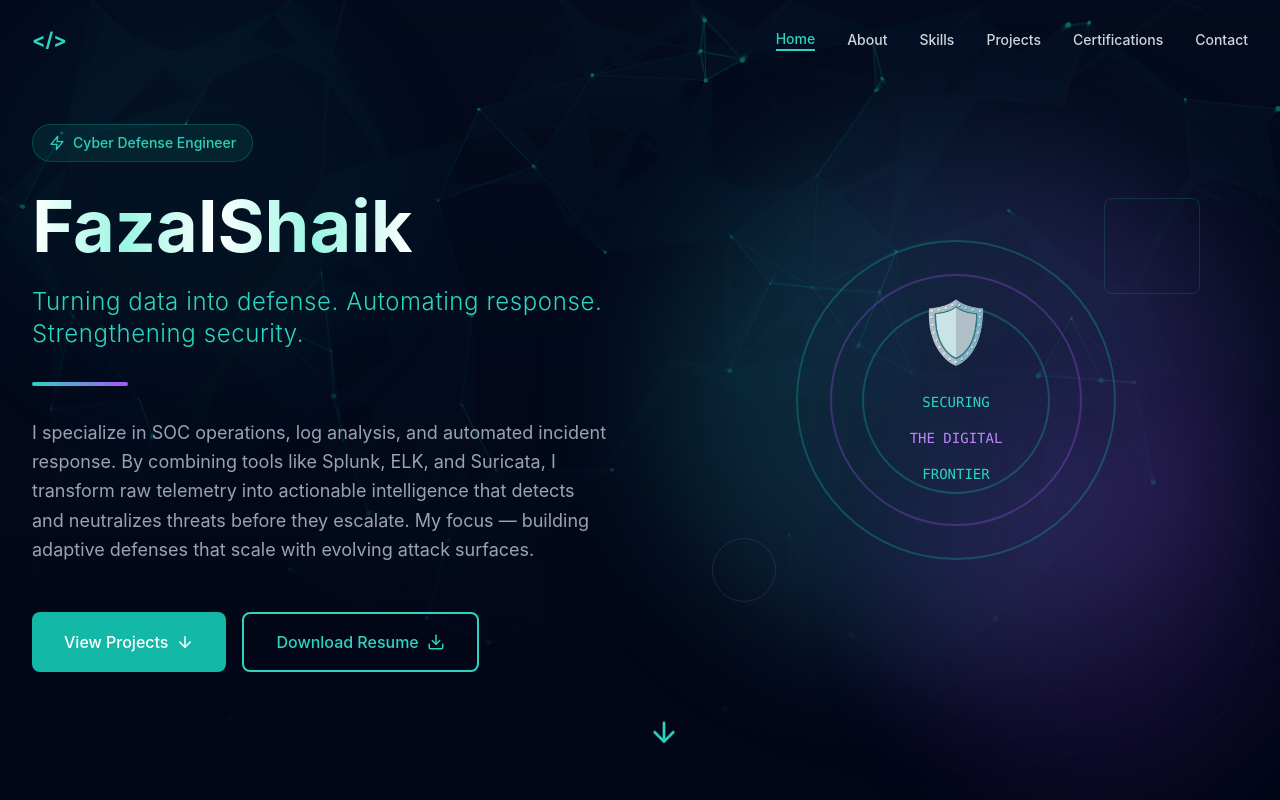
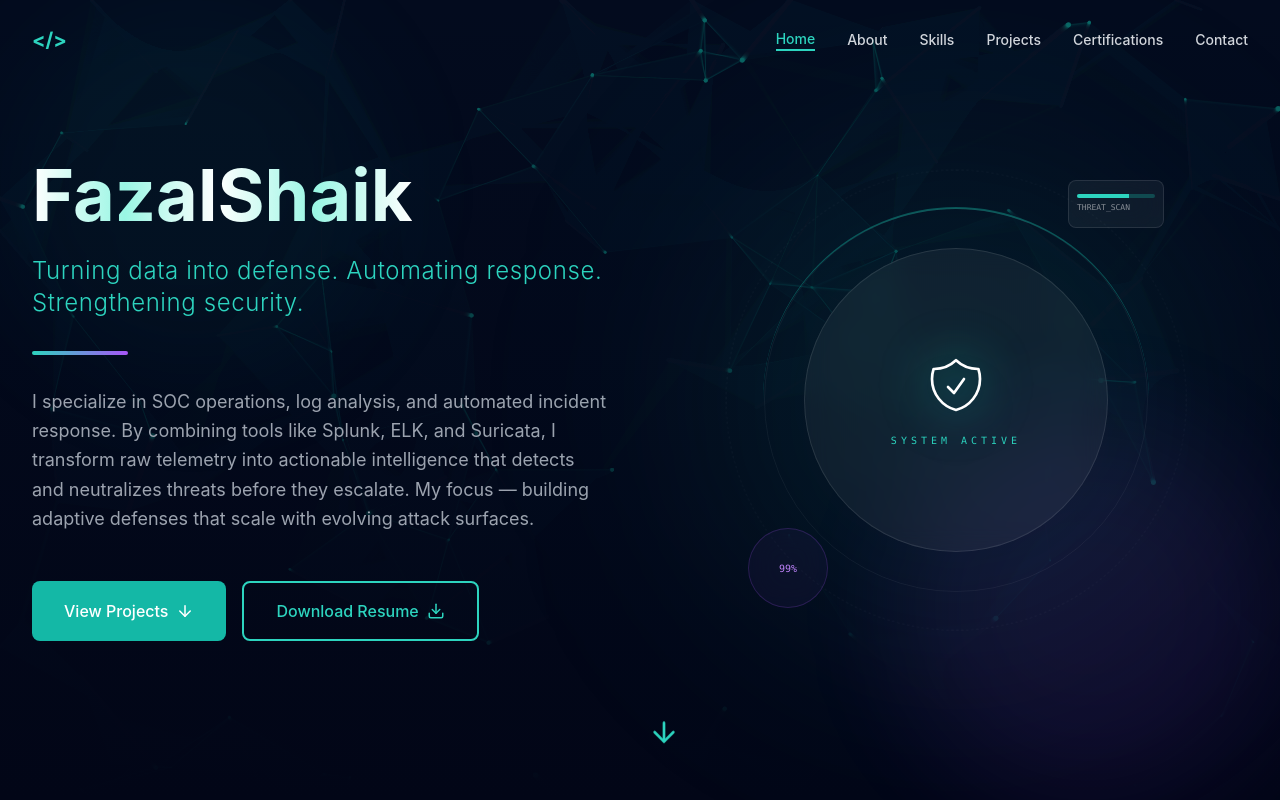
Before and after one commit to 2303A53011/my_portfolio, a React (Vite) app: page / in a window 1280 px wide. Shown: the top 800 px of the page. Built offline with nearby package versions, Linux system fonts and the light colour scheme.

Commit message:
Refactor Hero component layout and animations

```diff
--- a/src/components/Hero.tsx
+++ b/src/components/Hero.tsx
@@ -34,12 +34,12 @@ export default function Hero({ fullName, tagline }: HeroProps) {
         <div className="grid lg:grid-cols-2 gap-12 items-center">
           <div className="space-y-8 animate-fade-in">
             <div className="space-y-6">
-              <div className="inline-block">
+              {/* <div className="inline-block">
                 <div className="flex items-center gap-2 px-4 py-2 bg-teal-500/10 border border-teal-500/30 rounded-full backdrop-blur-sm animate-bounce" style={{ animationDelay: '0.5s' }}>
                   <Zap size={16} className="text-teal-400" />
                   <span className="text-teal-400 text-sm font-medium">Cyber Defense Engineer</span>
                 </div>
-              </div>
+              </div> */}
 
               <h1 className="text-5xl sm:text-6xl lg:text-7xl font-bold text-white leading-tight">
                 {fullName.split(' ').map((word, index) => (
@@ -92,23 +92,50 @@ export default function Hero({ fullName, tagline }: HeroProps) {
           </div>
 
           <div className="relative hidden lg:block">
-            <div className="relative w-full h-[500px] flex items-center justify-center">
-              <div className="absolute -inset-0 bg-gradient-to-r from-teal-500/20 to-purple-500/20 rounded-full blur-3xl animate-pulse" />
+            <div className="relative w-full h-[600px] flex items-center justify-center">
 
-              <div className="relative w-80 h-80 border-2 border-teal-500/30 rounded-full flex items-center justify-center animate-spin-slow transition-all duration-500 hover:border-teal-500/60">
-                <div className="absolute inset-8 border-2 border-purple-500/30 rounded-full animate-spin-reverse transition-all duration-500" />
-                <div className="absolute inset-16 border-2 border-teal-500/30 rounded-full animate-spin-slow" />
+              {/* 1. Large Ambient Glow (Behind everything) */}
+              <div className="absolute w-[500px] h-[500px] bg-teal-500/10 rounded-full blur-[120px] animate-pulse" />
 
-                <div className="relative z-10 text-center space-y-4">
-                  <div className="text-6xl animate-bounce" style={{ animationDelay: '0s' }}>🛡️</div>
-                  <div className="text-sm text-teal-400 font-mono animate-pulse">SECURING</div>
-                  <div className="text-sm text-purple-400 font-mono animate-pulse" style={{ animationDelay: '0.5s' }}>THE DIGITAL</div>
-                  <div className="text-sm text-teal-400 font-mono animate-pulse">FRONTIER</div>
+              <div className="relative w-96 h-96">
+
+                {/* 2. Outer Rotating "Scanner" Ring */}
+                <div className="absolute inset-0 rounded-full border border-white/5 animate-[spin_15s_linear_infinite] before:content-[''] before:absolute before:inset-[-2px] before:rounded-full before:border-t-2 before:border-teal-500/40" />
+
+                {/* 3. The "Glass Sphere" Core */}
+                <div className="absolute inset-10 rounded-full bg-white/5 backdrop-blur-md border border-white/10 shadow-[inset_0_0_40px_rgba(255,255,255,0.05),0_20_50px_rgba(0,0,0,0.3)] flex items-center justify-center overflow-hidden group hover:border-teal-500/30 transition-all duration-700">
+
+                  {/* Moving "Scan Line" inside the glass */}
+                  <div className="absolute w-full h-1 bg-gradient-to-r from-transparent via-teal-500/20 to-transparent -translate-y-40 animate-[scan_4s_ease-in-out_infinite]" />
+
+                  {/* Center Content */}
+                  <div className="relative z-10 flex flex-col items-center">
+                    <div className="relative">
+                      {/* Shield Icon with a "Glow" behind it */}
+                      <div className="absolute inset-0 bg-teal-500/20 blur-xl rounded-full animate-pulse" />
+                      <svg className="w-16 h-16 text-white drop-shadow-2xl" fill="none" viewBox="0 0 24 24" stroke="currentColor">
+                        <path strokeLinecap="round" strokeLinejoin="round" strokeWidth={1} d="M9 12.75L11.25 15 15 9.75m-3-7.036A11.959 11.959 0 013.598 6 11.99 11.99 0 003 9.749c0 5.592 3.824 10.29 9 11.623 5.176-1.332 9-6.03 9-11.622 0-1.31-.21-2.571-.598-3.751h-.152c-3.196 0-6.1-1.248-8.25-3.285z" />
+                      </svg>
+                    </div>
+                    <p className="mt-4 font-mono text-[10px] tracking-[0.4em] text-teal-400 uppercase">System Active</p>
+                  </div>
                 </div>
+
+                {/* 4. Floating "Data Glass" Cards (Orbiting the orb) */}
+                <div className="absolute -top-4 -right-4 w-24 h-12 bg-white/5 backdrop-blur-lg border border-white/10 rounded-lg p-2 animate-bounce [animation-duration:5s] flex flex-col justify-center">
+                  <div className="w-full h-1 bg-teal-500/30 rounded-full overflow-hidden">
+                    <div className="w-2/3 h-full bg-teal-400 animate-[progress_2s_ease-in-out_infinite]" />
+                  </div>
+                  <span className="text-[8px] text-white/50 font-mono mt-1">THREAT_SCAN</span>
+                </div>
+
+                <div className="absolute -bottom-4 -left-4 w-20 h-20 bg-purple-500/5 backdrop-blur-lg border border-purple-500/20 rounded-full animate-pulse flex items-center justify-center">
+                  <span className="text-purple-400 font-mono text-[10px] animate-pulse">99%</span>
+                </div>
+
+                {/* 5. Extra Detail: Circular Particles */}
+                <div className="absolute top-1/2 left-1/2 -translate-x-1/2 -translate-y-1/2 w-[120%] h-[120%] border border-dashed border-white/5 rounded-full animate-[spin_60s_linear_infinite]" />
               </div>
-
-              <div className="absolute top-12 right-12 w-24 h-24 border border-teal-500/20 rounded-lg animate-fadeIn" style={{ animationDelay: '1.5s' }} />
-              <div className="absolute bottom-12 left-12 w-16 h-16 border border-purple-500/20 rounded-full animate-fadeIn" style={{ animationDelay: '1.8s' }} />
             </div>
           </div>
         </div>
```
